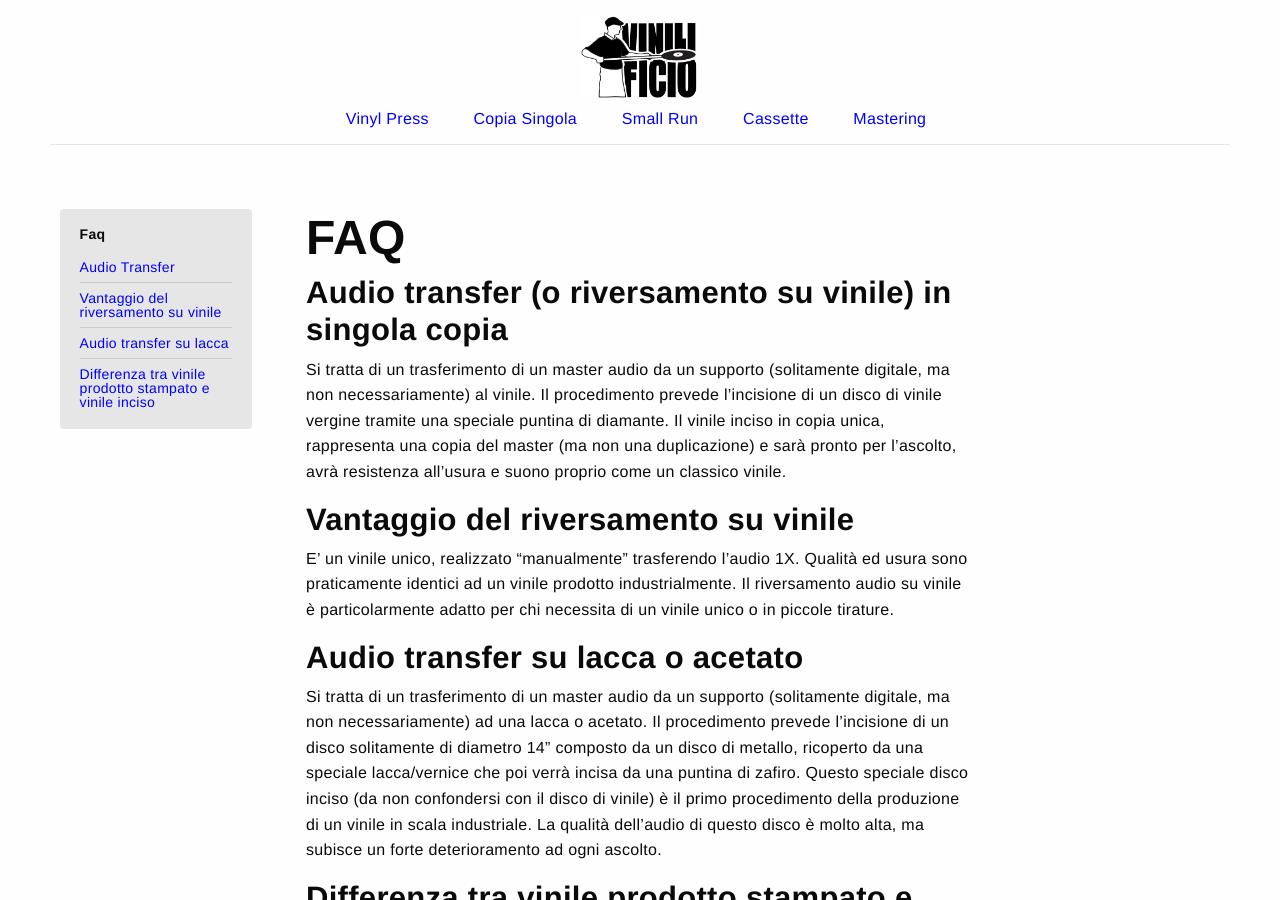
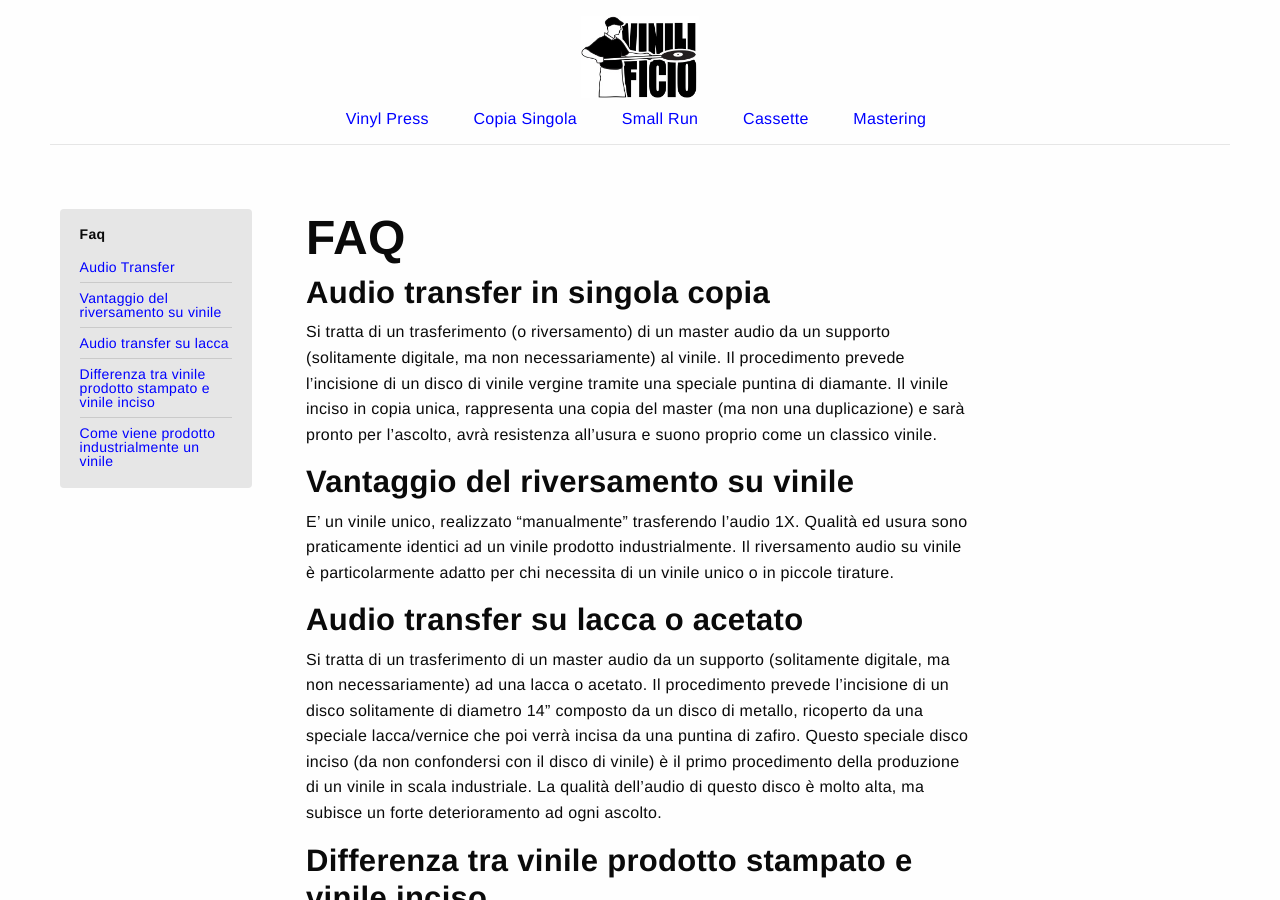
Before and after one commit to Vinilificio/Vinilificio.github.io, a Jekyll site: the page built from _pages/faq.md, in a window 1280 px wide and 900 px high. Built offline with Jekyll 4.4.1, drawn with Linux system fonts in a browser that asks for light colours.

Commit message:
Update faq.md

```diff
--- a/_pages/faq.md
+++ b/_pages/faq.md
@@ -4,20 +4,22 @@ position: footer
 index: 3
 menu:
 - titolo: Audio Transfer
-  id: audio-transfer
+  id: audio-transfer-in-singola-copia
 - titolo: Vantaggio del riversamento su vinile
   id: vantaggio-del-riversamento-su-vinile
 - titolo: Audio transfer su lacca
   id: audio-transfer-su-lacca-o-acetato
 - titolo: Differenza tra vinile prodotto stampato e vinile inciso
   id: differenza-tra-vinile-prodotto-stampato-e-vinile-inciso
+- titolo: Come viene prodotto industrialmente un vinile
+  id: come-viene-prodotto-industrialmente-un-vinile
 published: true
 ---
 
 # FAQ
 
-### Audio transfer (o riversamento su vinile) in singola copia
-Si tratta di un trasferimento di un master audio da un supporto (solitamente digitale, ma non necessariamente) al vinile. Il procedimento prevede l’incisione di un disco di vinile vergine tramite una speciale puntina di diamante. Il vinile inciso in copia unica, rappresenta una copia del master (ma non una duplicazione) e sarà pronto per l’ascolto, avrà resistenza all’usura e suono proprio come un classico vinile.
+### Audio transfer in singola copia
+Si tratta di un trasferimento (o riversamento) di un master audio da un supporto (solitamente digitale, ma non necessariamente) al vinile. Il procedimento prevede l’incisione di un disco di vinile vergine tramite una speciale puntina di diamante. Il vinile inciso in copia unica, rappresenta una copia del master (ma non una duplicazione) e sarà pronto per l’ascolto, avrà resistenza all’usura e suono proprio come un classico vinile.
 
 ### Vantaggio del riversamento su vinile
 E’ un vinile unico, realizzato “manualmente” trasferendo l’audio 1X. Qualità ed usura sono praticamente identici ad un vinile prodotto industrialmente. Il riversamento audio su vinile è particolarmente adatto per chi necessita di un vinile unico o in piccole tirature.
```
